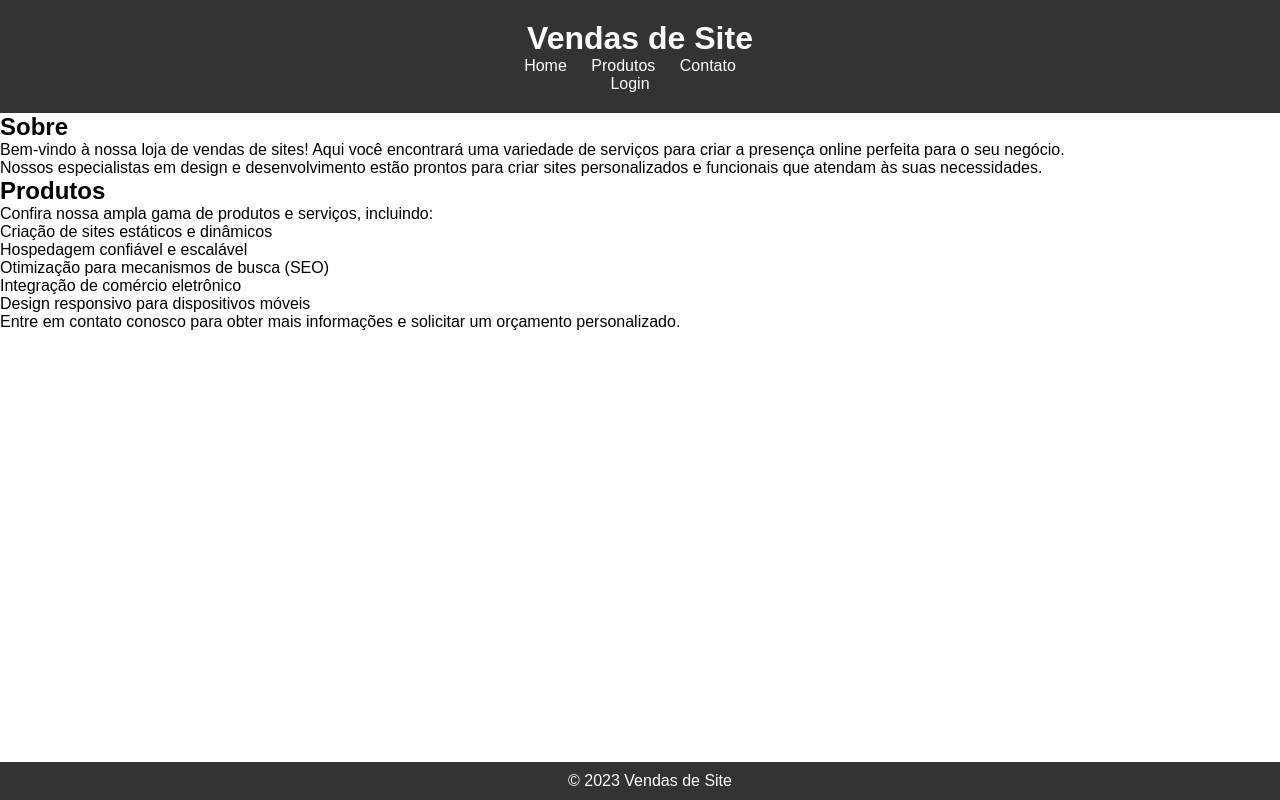
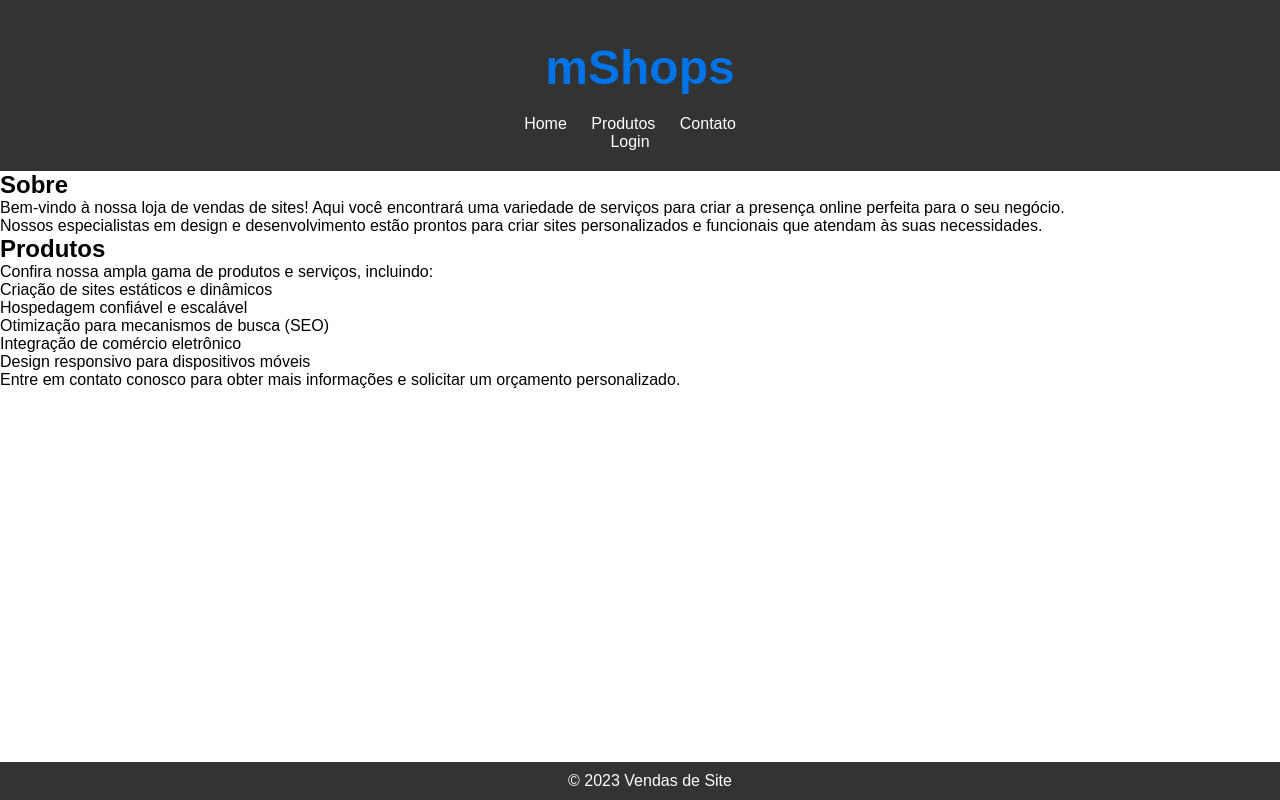
Before and after one commit to Mihgueu/mshops, a plain HTML site: page index.html in a window 1280 px wide. Drawn offline with Linux system fonts and the light colour scheme.

Commit message:
Update index.html

```diff
--- a/index.html
+++ b/index.html
@@ -8,7 +8,9 @@
 </head>
 <body>
   <header>
-    <h1>Vendas de Site</h1>
+  <div class="logo">
+    <h1>mShops</h1>
+  </div>
     <nav>
       <ul>
         <li><a href="#">Home</a></li>
```
